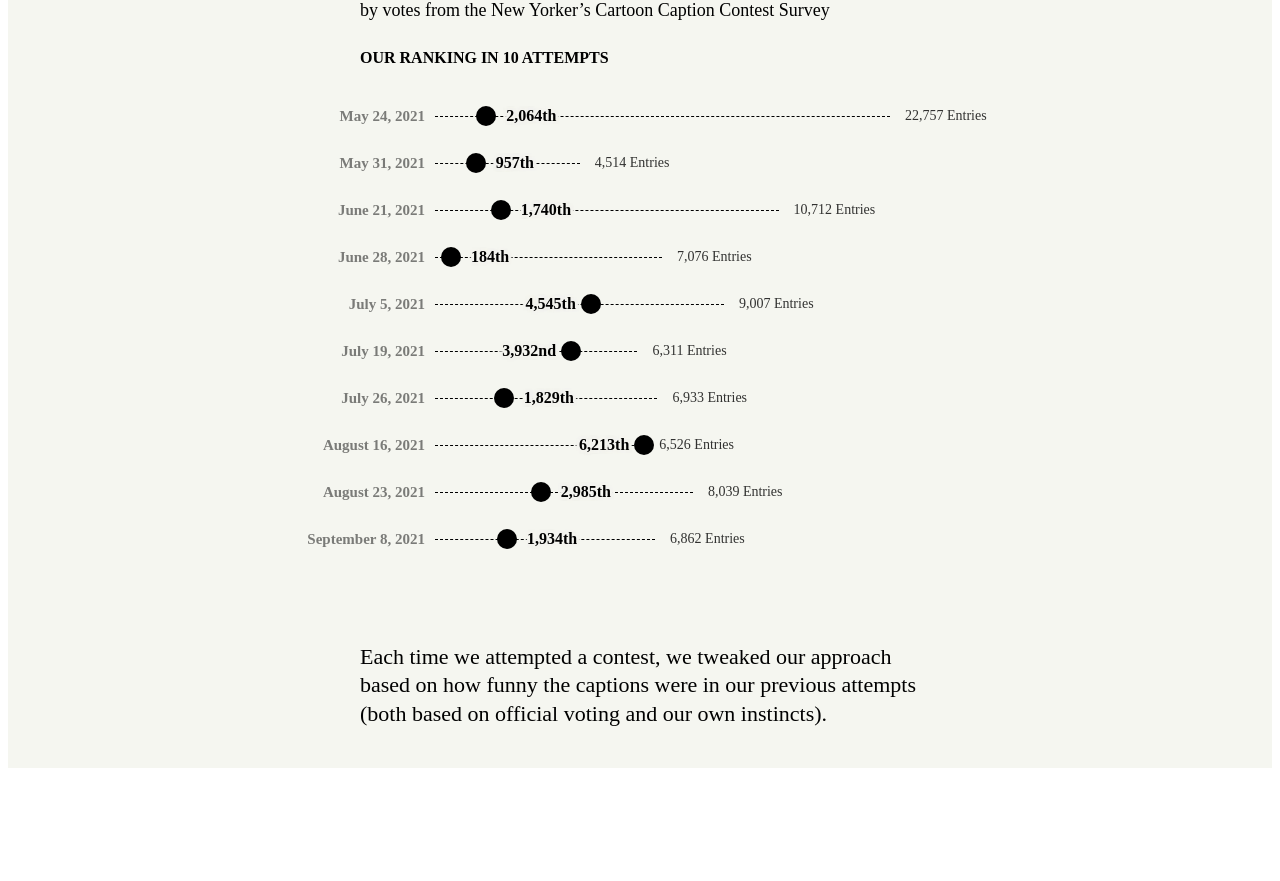
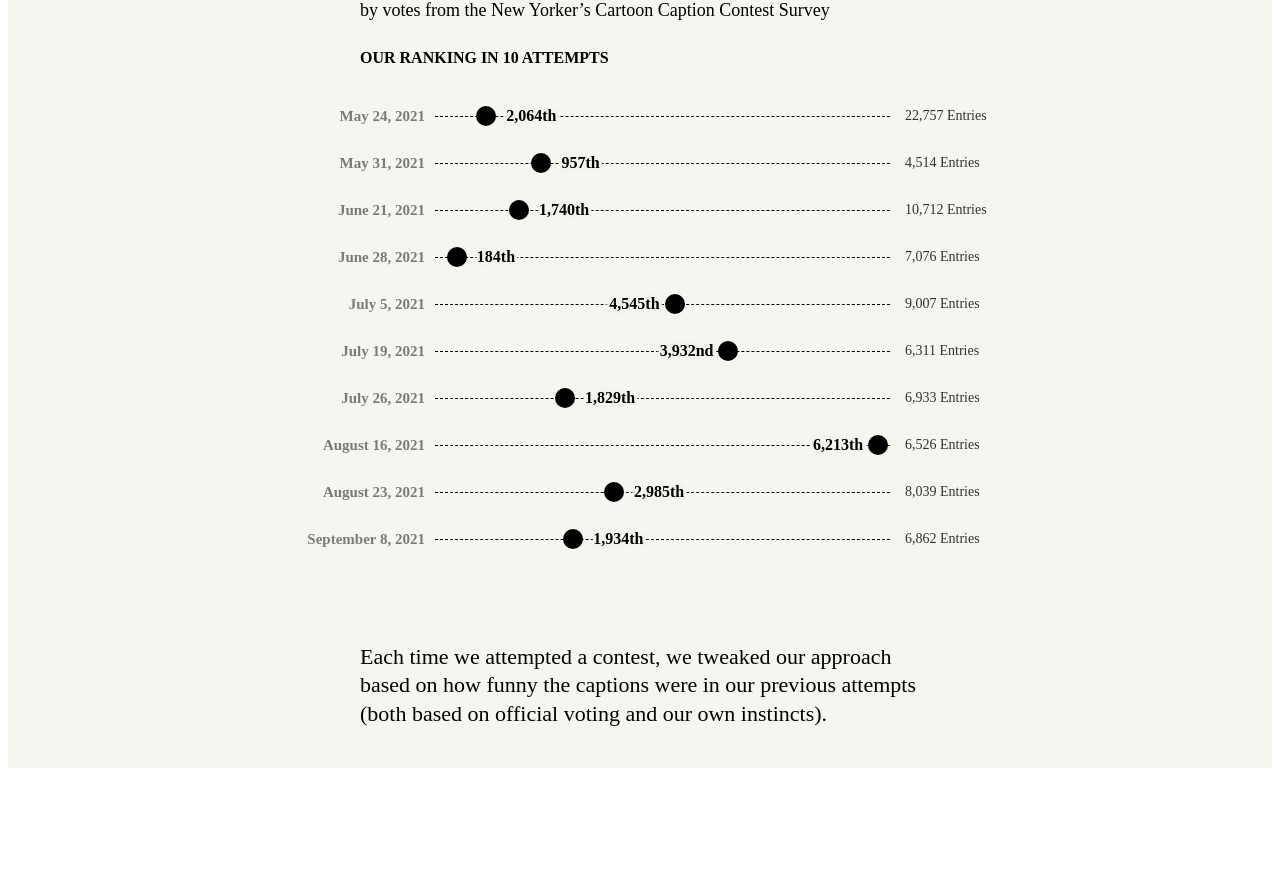
Before and after one commit to the-pudding/caption-contest, a SvelteKit app: page / in a window 1280 px wide. Shown: the part 2678-3559 px from the top of the page. Built offline with nearby package versions, Linux system fonts and the light colour scheme; no server answers.

Commit message:
chart update

```diff
--- a/src/components/Dot.svelte
+++ b/src/components/Dot.svelte
@@ -33,7 +33,8 @@
 </script>
 
 <p class="date">{data.date}</p>
-<div class="line" style="width:{lineScale(data.entries)}%;">
+<!-- <div class="line" style="width:{lineScale(data.entries)}%;"> -->
+<div class="line" style="width:100%;">
     <div class="line-container">
     </div>
     <div class="dot-container" style="left:{JSON.stringify(dotScale(data.rank)).concat('%')};">
```
